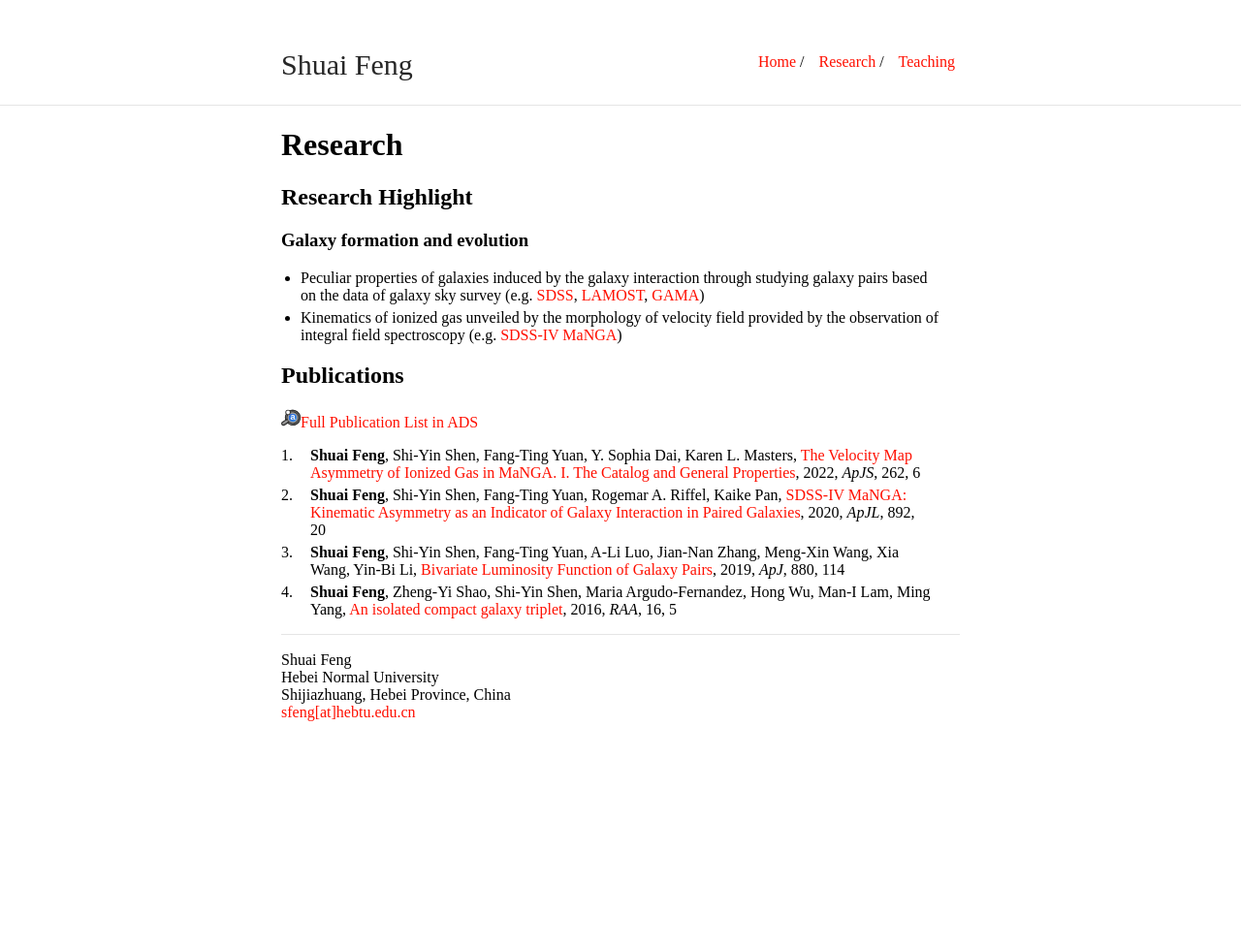
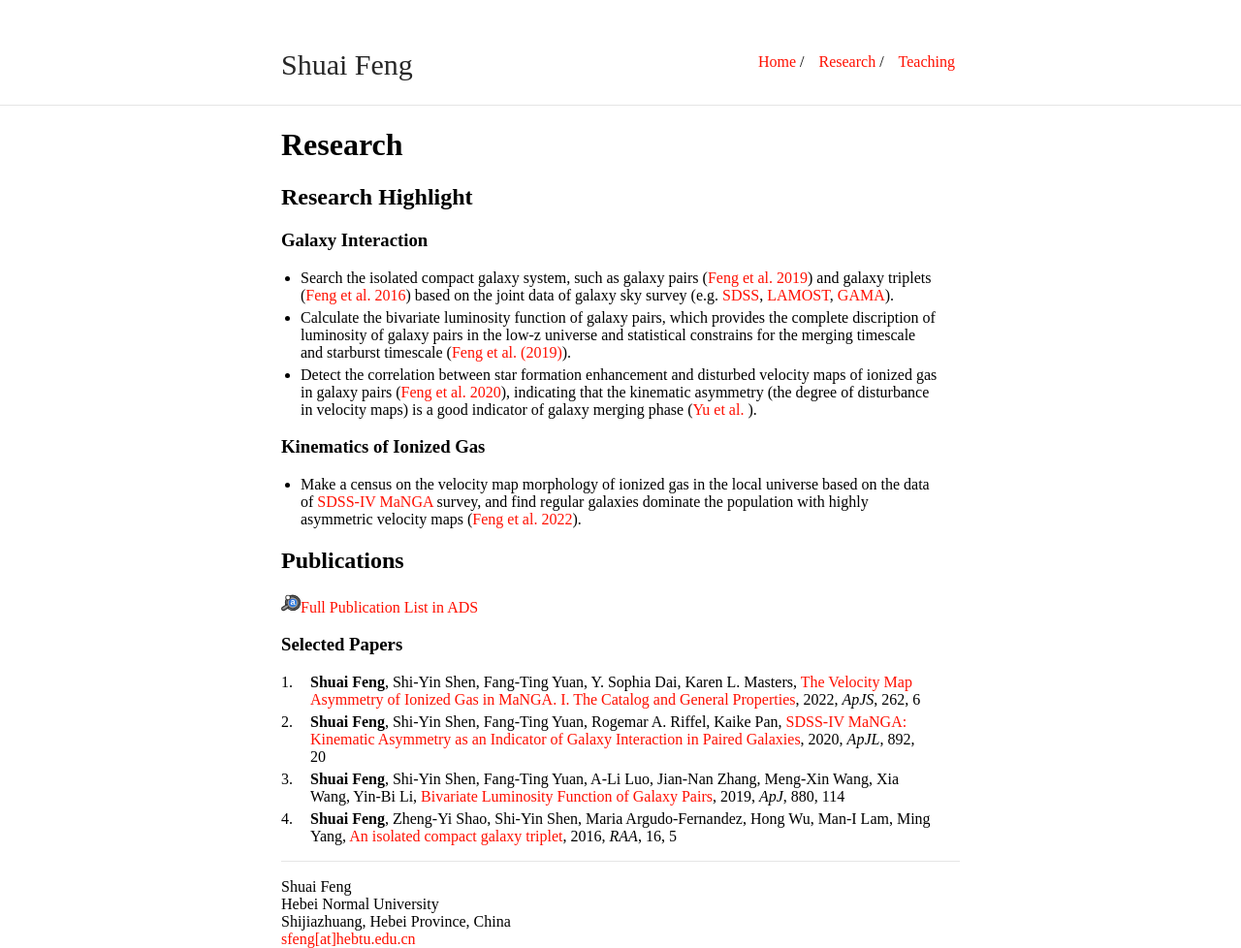
Before and after one commit to fengshuai0210/fengshuai0210.github.io, a Jekyll site: the page built from research.md, in a window 1280 px wide. Shown: the whole page at 97% size. Built offline with Jekyll 4.4.1, drawn with Linux system fonts in a browser that asks for light colours; our own code applies the rules of GitHub Pages for plain Markdown files; before the commit the page ends 900 px from its top, so only the background shows below that.

Commit message:
update 2023-01-01

```diff
--- a/research.md
+++ b/research.md
@@ -6,14 +6,20 @@ layout: default
 
 ## Research Highlight
 
-### Galaxy formation and evolution
-- Peculiar properties of galaxies induced by the galaxy interaction through studying galaxy pairs based on the data of galaxy sky survey (e.g. [SDSS](http://www.sdss.org/), [LAMOST](https://www.lamost.org/public/?locale=en), [GAMA](http://www.gama-survey.org/))
-- Kinematics of ionized gas unveiled by the morphology of velocity field provided by the observation of integral field spectroscopy (e.g. [SDSS-IV MaNGA](https://www.sdss4.org/surveys/manga/))
+###  Galaxy Interaction
+- Search the isolated compact galaxy system, such as galaxy pairs ([Feng et al. 2019](https://ui.adsabs.harvard.edu/abs/2019ApJ...880..114F/abstract)) and galaxy triplets ([Feng et al. 2016](https://ui.adsabs.harvard.edu/abs/2016RAA....16...72F/abstract)) based on the joint data of galaxy sky survey (e.g. [SDSS](http://www.sdss.org/), [LAMOST](https://www.lamost.org/public/?locale=en), [GAMA](http://www.gama-survey.org/)).
+- Calculate the bivariate luminosity function of galaxy pairs, which provides the complete discription of luminosity of galaxy pairs in the low-z universe and statistical constrains for the merging timescale and starburst timescale ([Feng et al. (2019)](https://ui.adsabs.harvard.edu/abs/2019ApJ...880..114F/abstract)).
+- Detect the correlation between star formation enhancement and disturbed velocity maps of ionized gas in galaxy pairs ([Feng et al. 2020](https://ui.adsabs.harvard.edu/abs/2020ApJ...892L..20F/abstract)), indicating that the kinematic asymmetry (the degree of disturbance in velocity maps) is a good indicator of galaxy merging phase ([Yu et al. ](https://ui.adsabs.harvard.edu/abs/2022ApJ...934..114Y/abstract)).
+
+### Kinematics of Ionized Gas
+- Make a census on the velocity map morphology of ionized gas in the local universe based on the data of [SDSS-IV MaNGA](https://www.sdss4.org/surveys/manga/) survey, and find regular galaxies dominate the population with highly asymmetric velocity maps ([Feng et al. 2022](https://ui.adsabs.harvard.edu/abs/2022arXiv220706050F/abstract)).
 
 ## Publications
 
 <img src="/image/ads_logo.svg" alt="orcid" title="orcid" style="width:20px;height:20px;">[Full Publication List in ADS](https://ui.adsabs.harvard.edu/user/libraries/Q_B15QrhSuyevVM7sqkXPQ)
 
+### Selected Papers
+
 1. **Shuai Feng**, Shi-Yin Shen, Fang-Ting Yuan, Y. Sophia Dai, Karen L. Masters, [The Velocity Map Asymmetry of Ionized Gas in MaNGA. I. The Catalog and General Properties](https://ui.adsabs.harvard.edu/abs/2022arXiv220706050F/abstract), 2022, *ApJS*, 262, 6
 2. **Shuai Feng**, Shi-Yin Shen, Fang-Ting Yuan, Rogemar A. Riffel, Kaike Pan, [SDSS-IV MaNGA: Kinematic Asymmetry as an Indicator of Galaxy Interaction in Paired Galaxies](https://ui.adsabs.harvard.edu/abs/2020ApJ...892L..20F/abstract), 2020, *ApJL*, 892, 20
 3. **Shuai Feng**, Shi-Yin Shen, Fang-Ting Yuan, A-Li Luo, Jian-Nan Zhang, Meng-Xin Wang, Xia Wang, Yin-Bi Li, [Bivariate Luminosity Function of Galaxy Pairs](https://ui.adsabs.harvard.edu/abs/2019ApJ...880..114F/abstract), 2019, *ApJ*, 880, 114
```
Also changed, not shown: index.md (+2 -2 lines).
